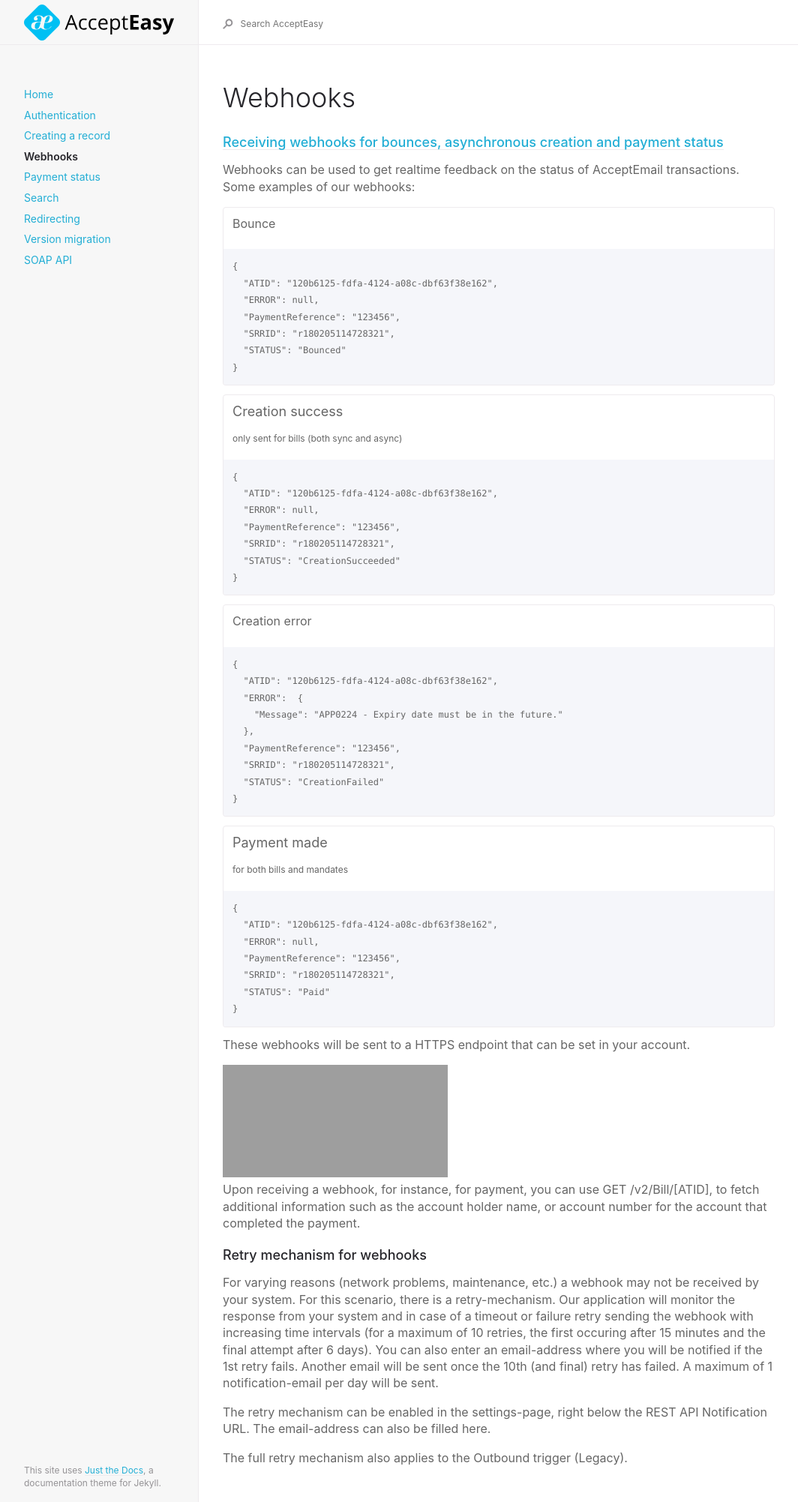
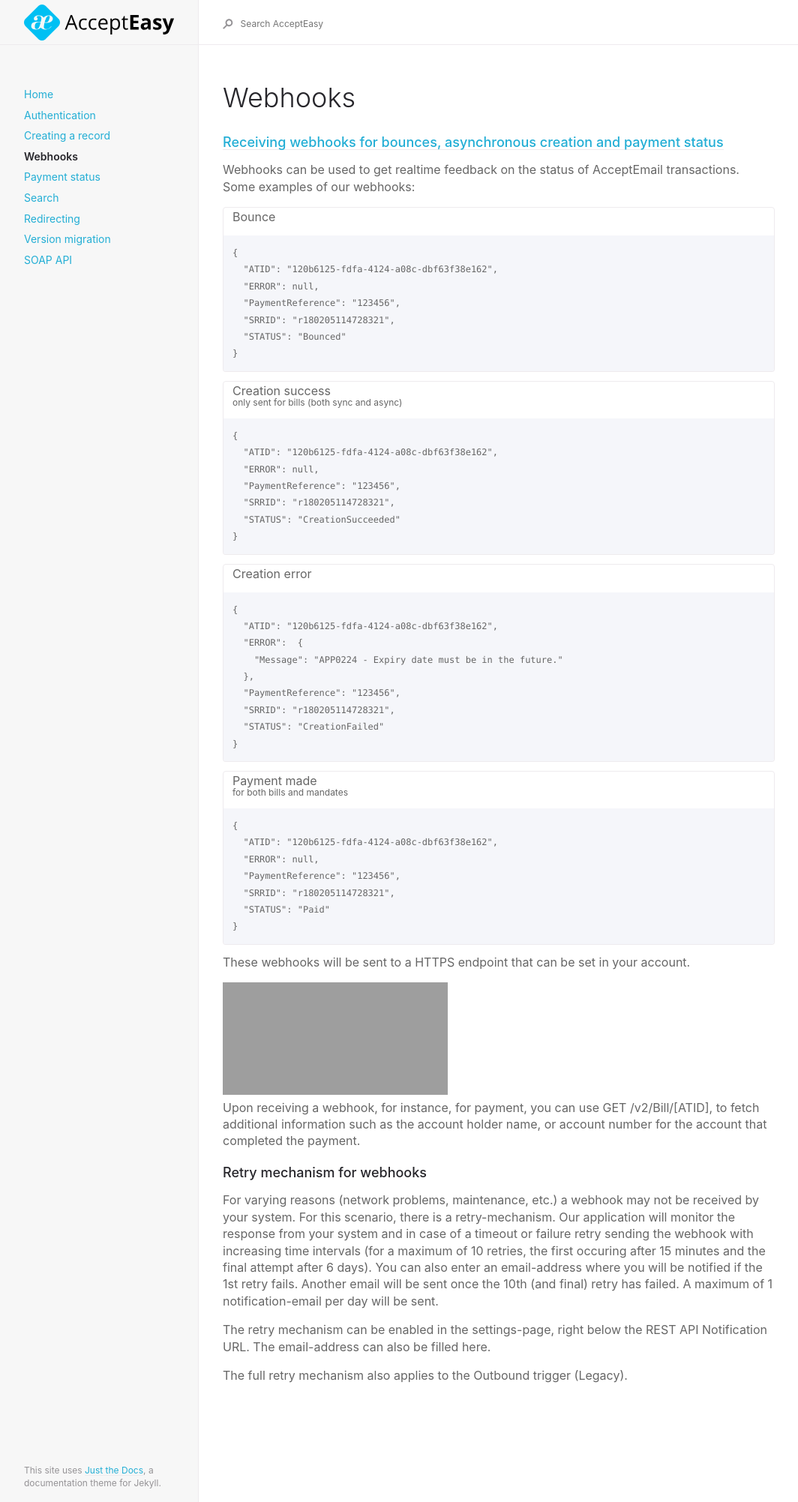
Before and after one commit to AcceptEmail/apidocs, a Jekyll site: the page built from docs/webhooks.md, in a window 1280 px wide. Shown: the whole page at 75% size, without its empty margins (91-1155 px from the left). Built offline with Jekyll 4.4.1, drawn with Linux system fonts in a browser that asks for light colours; grey boxes are pictures that could not be loaded.

Commit message:
Update webhooks.md

````diff
--- a/docs/webhooks.md
+++ b/docs/webhooks.md
@@ -13,7 +13,7 @@ Webhooks can be used to get realtime feedback on the status of AcceptEmail trans
 
 <div class="code-example" markdown="1">
 Bounce
-{: .lh-tight }
+{: .lh-0 }
 </div>
 ```
 {
@@ -27,9 +27,9 @@ Bounce
 
 <div class="code-example" markdown="1">
 Creation success
-{: .fs-5 .lh-tight}
+{: .fs-4 .lh-0}
 only sent for bills (both sync and async)
-{: .fs-2 .lh-tight}
+{: .fs-2 .lh-0}
 </div>
 ```
 {
@@ -43,7 +43,7 @@ only sent for bills (both sync and async)
 
 <div class="code-example" markdown="1">
 Creation error
-{: .lh-tight }
+{: .lh-0 }
 </div>
 ```
 {
@@ -59,9 +59,9 @@ Creation error
 
 <div class="code-example" markdown="1">
 Payment made
-{: .fs-5 .lh-tight }
+{: .fs-4 .lh-0 }
 for both bills and mandates
-{: .fs-2 .lh-tight }
+{: .fs-2 .lh-0 }
 </div>
 ```
 {
````
